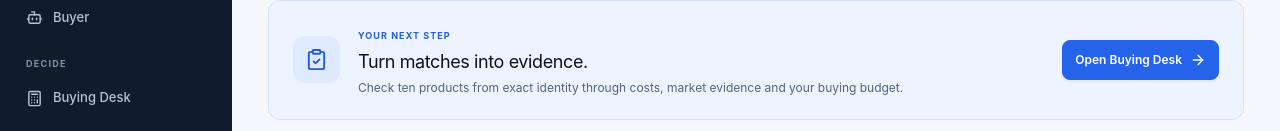
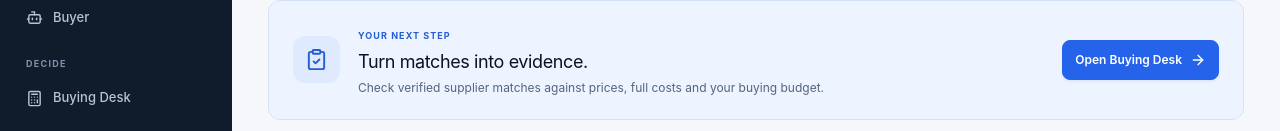
Before and after one commit to mattygribb-beep/stockwise, a Next.js app: page / in a window 1280 px wide. Shown: the part 225-356 px from the top of the page. Built offline with nearby package versions, Linux system fonts and the light colour scheme.

Commit message:
Update overview copy for the full verified buying pool

```diff
--- a/app/page.tsx
+++ b/app/page.tsx
@@ -131,7 +131,7 @@ function Overview({rows,budget,active,realised,go,openFinn,buyerName}:{rows:Row[
  const expected=completed.reduce((s,r)=>s+(r.sell-r.buy)*r.qty,0); const actual=completed.reduce((s,r)=>s+((r.actualSell||r.sell)-r.buy)*r.qty,0)
  const stages=['Analysed','Shortlisted','Purchased','Selling','Completed']; const pct=budget?Math.min(100,active/budget*100):0
  return <><div className="overviewHero"><Title k="PURCHASING INTELLIGENCE" t={greeting+', Matt.'} p="Find the right products. Compare the numbers. Buy with confidence."/></div>
- <div className="reviewPrompt"><div className="reviewPromptIcon"><ClipboardCheck size={23}/></div><div><small>YOUR NEXT STEP</small><h2>Turn matches into evidence.</h2><p>Check ten products from exact identity through costs, market evidence and your buying budget.</p></div><button className="primary" onClick={()=>go('Buying Desk')}>Open Buying Desk <ArrowRight size={16}/></button></div><section className="overviewFindProduct"><div className="sectionHead"><div><small>FIND A PRODUCT</small><h2>Search or scan a barcode</h2><p>Enter a product, brand, EAN / UPC, ASIN or supplier SKU. Compare saved supplier offers and check the evidence before buying.</p></div></div><div className="quick"><input style={{flex:1,minWidth:240}} value={findQuery} onChange={e=>setFindQuery(e.target.value)} onKeyDown={e=>{if(e.key==='Enter'&&findQuery.trim())openFinn(findQuery)}} aria-label="Find a product" placeholder="Product name, barcode or ASIN"/><button className="primary" disabled={!findQuery.trim()} onClick={()=>openFinn(findQuery)}><Bot size={15}/> Search with {buyerName}</button></div><small>Using a barcode scanner? Focus the search field, scan, then press Enter.</small></section>
+ <div className="reviewPrompt"><div className="reviewPromptIcon"><ClipboardCheck size={23}/></div><div><small>YOUR NEXT STEP</small><h2>Turn matches into evidence.</h2><p>Check verified supplier matches against prices, full costs and your buying budget.</p></div><button className="primary" onClick={()=>go('Buying Desk')}>Open Buying Desk <ArrowRight size={16}/></button></div><section className="overviewFindProduct"><div className="sectionHead"><div><small>FIND A PRODUCT</small><h2>Search or scan a barcode</h2><p>Enter a product, brand, EAN / UPC, ASIN or supplier SKU. Compare saved supplier offers and check the evidence before buying.</p></div></div><div className="quick"><input style={{flex:1,minWidth:240}} value={findQuery} onChange={e=>setFindQuery(e.target.value)} onKeyDown={e=>{if(e.key==='Enter'&&findQuery.trim())openFinn(findQuery)}} aria-label="Find a product" placeholder="Product name, barcode or ASIN"/><button className="primary" disabled={!findQuery.trim()} onClick={()=>openFinn(findQuery)}><Bot size={15}/> Search with {buyerName}</button></div><small>Using a barcode scanner? Focus the search field, scan, then press Enter.</small></section>
 
  <div className="cards overviewCards"><div className="metric capitalMetric"><span>Buying capital</span><strong>{gbp(Math.max(0,budget-active))}</strong><small>available of {gbp(budget)}</small><div className="miniBar"><i style={{width:pct+'%'}}/></div><em>{gbp(active)} committed · {Math.round(pct)}% deployed</em></div><Metric l="Active purchases" v={String(activeRows.length)} s={activeRows.length?gbp(active)+' committed':'No capital currently in motion'}/><Metric l="Realised profit" v={gbp(realised)} s={completed.length+' completed outcome'+(completed.length===1?'':'s')}/><Metric l="Source Stack Memory" v={String(rows.length)} s={completed.length+' completed · '+activeRows.length+' active'}/></div>
  <section className="attention"><div className="overviewSectionHead"><div><small>PRIORITY QUEUE</small><h2>Needs your attention</h2></div><AlertCircle size={20}/></div><div className="attentionGrid">
```
